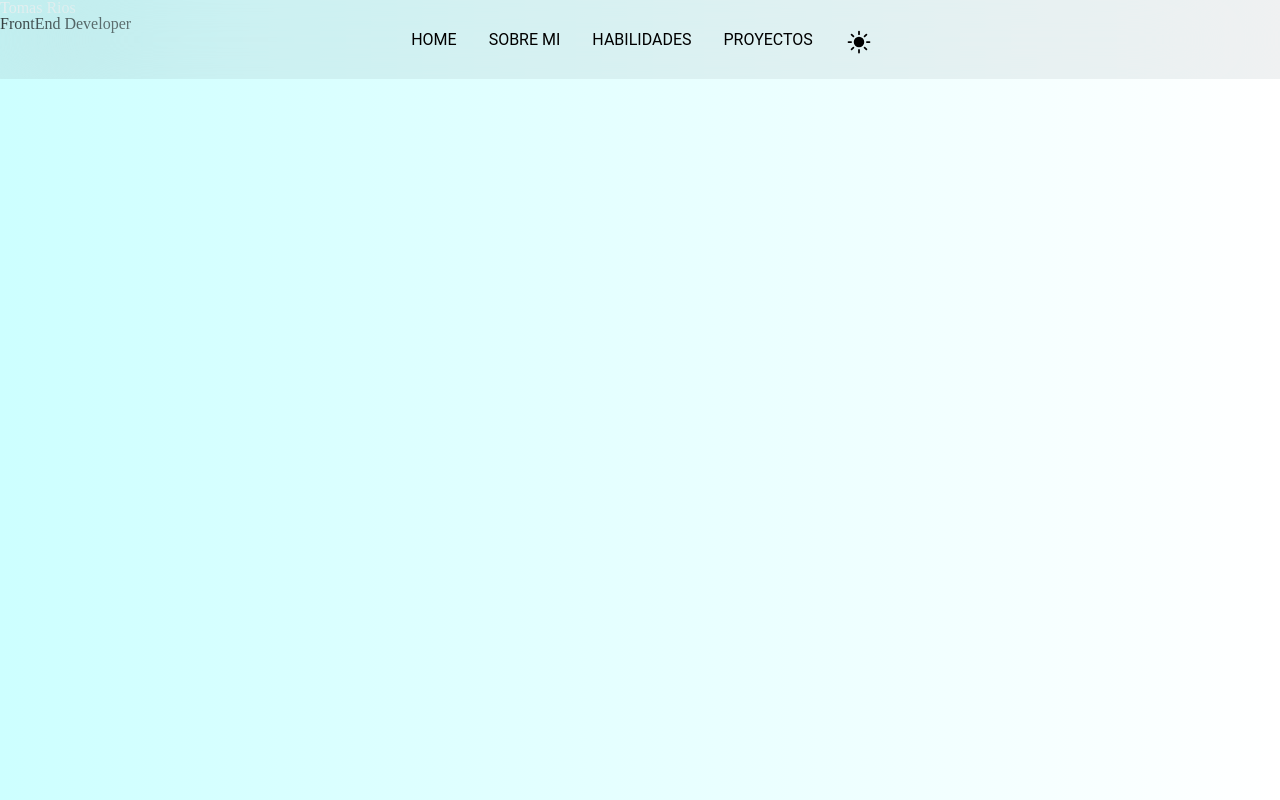
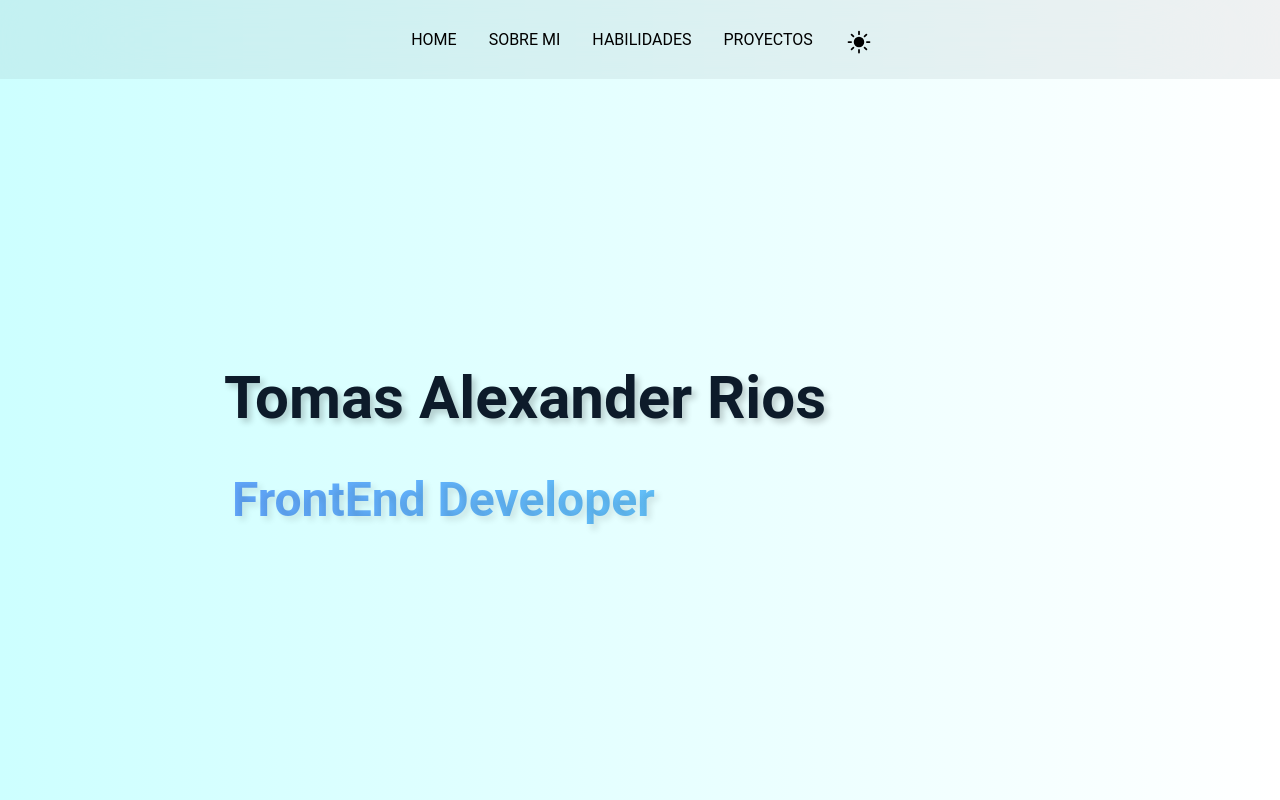
Before and after one commit to TomyRioss/portfolio.2, a React (Vite) app: page / in a window 1280 px wide. Built offline with nearby package versions, Linux system fonts and the light colour scheme; the HTML template or start-up script is replaced by a standard one.

Commit message:
added name title and dark theme for it

```diff
--- a/src/App.jsx
+++ b/src/App.jsx
@@ -2,11 +2,14 @@ import { useState } from 'react';
 import NavBar from './components/NavBar';
 import './index.css';
 import NameTitle from './components/NameTitle';
+import { Route, BrowserRouter as Router } from 'react-router-dom';
 
 function App() {
   return (
     <>
-      <NavBar />
+      <Router>
+        <NavBar />
+      </Router>
       <NameTitle />
     </>
   );
--- a/src/components/NameTitle.jsx
+++ b/src/components/NameTitle.jsx
@@ -2,9 +2,19 @@ import React from 'react';
 
 const NameTitle = () => {
   return (
-    <div>
-      <h1 className="text-white">Tomas Rios</h1>
-      <h2>FrontEnd Developer</h2>
+    <div className="pt-80 pl-56 text-dark-blue dark:text-white ">
+      <h1
+        className="py-12 text-6xl font-modern-serif font-semibold"
+        style={{ textShadow: '4px 4px 6px rgba(0, 0, 0, 0.2)' }}
+      >
+        Tomas Alexander Rios
+      </h1>
+      <h2
+        className="pl-2 text-5xl font-modern-serif font-semibold text-gradient bg-gradient-to-r dark:from-teal-200 dark:to-blue-300 from-blue-400 to-cyan-300"
+        style={{ textShadow: '4px 4px 6px rgba(0, 0, 0, 0.1)' }}
+      >
+        FrontEnd Developer
+      </h2>
     </div>
   );
 };
--- a/src/components/NavBar.jsx
+++ b/src/components/NavBar.jsx
@@ -1,6 +1,5 @@
 import React, { useState, useEffect } from 'react';
 import { NavLink } from 'react-router-dom';
-import { BrowserRouter as Router } from 'react-router-dom';
 import { SunIcon, MoonIcon } from '@heroicons/react/24/solid';
 
 const NavBar = () => {
@@ -28,7 +27,6 @@ const NavBar = () => {
   };
 
   return (
-    <Router>
     <nav className="fixed top-0 left-0 py-5 h-13 bg-gray-500 dark:bg-opacity-10 dark:text-white text-center w-full transition-colors duration-300 dark:bg-dark-blue bg-opacity-10 backdrop-blur-3xl z-10">
       <ul className="flex space-x-8 justify-center font-modern-serif mt-3">
         <li className="hover:text-gray-900 dark:hover:text-gray-300 ">
@@ -64,7 +62,6 @@ const NavBar = () => {
         </li>
       </ul>
     </nav>
-    </Router>
   );
 };
 
--- a/tailwind.config.js
+++ b/tailwind.config.js
@@ -17,5 +17,16 @@ export default {
       },
     },
   },
-  plugins: [],
+  plugins: [
+    function ({ addUtilities }) {
+      addUtilities({
+        '.text-gradient': {
+          'background-clip': 'text',
+          '-webkit-background-clip': 'text',
+          color: 'transparent',
+          '-webkit-text-fill-color': 'transparent',
+        },
+      });
+    },
+  ],
 };
```
Also changed, not shown: 1 other file (tests, documents, lock files or other folders). Lines whose indentation alone changed are shown as unchanged.
